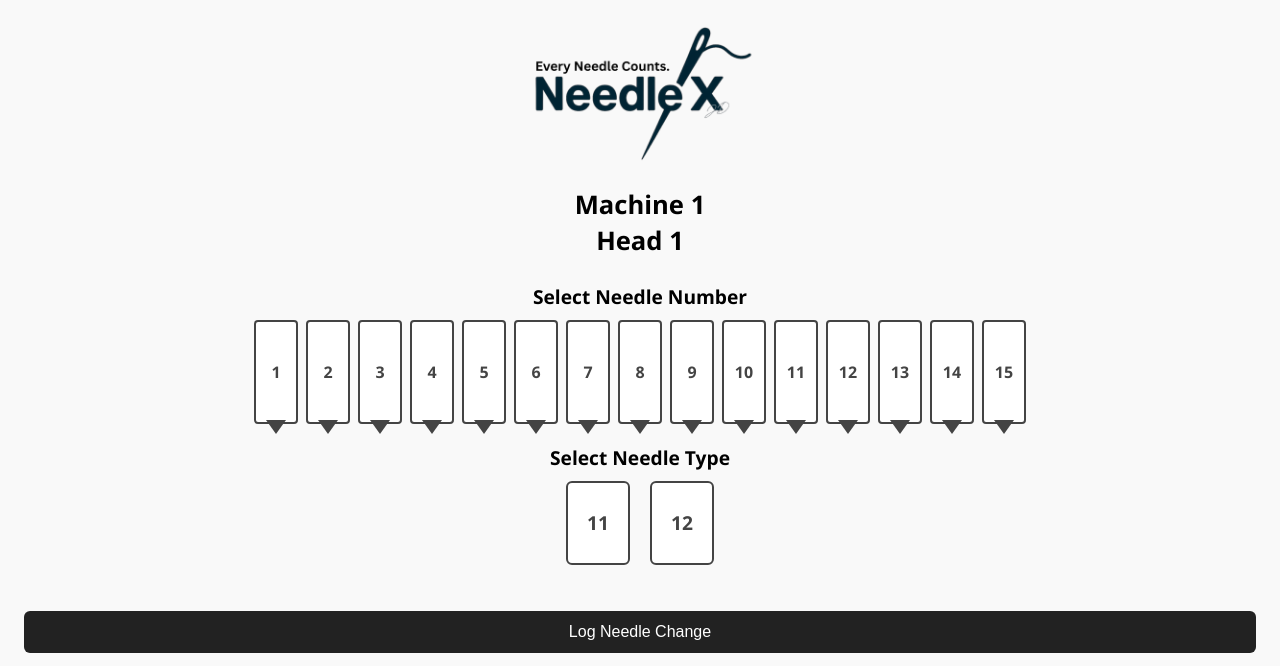
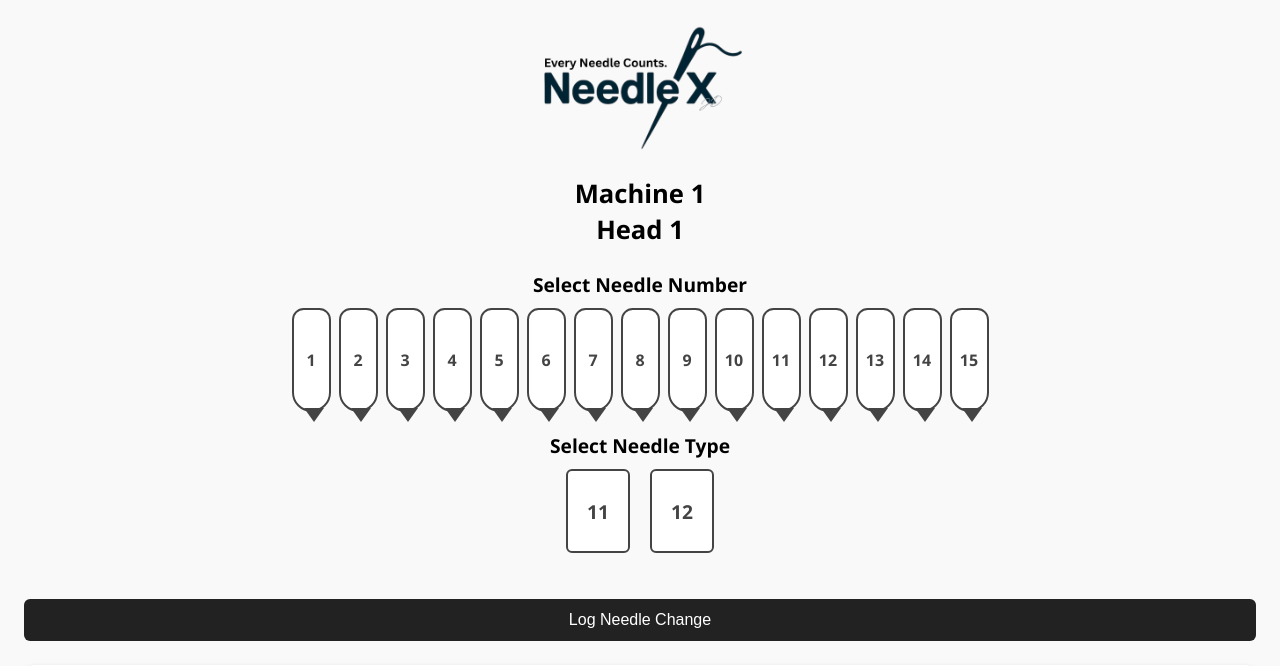
Before and after one commit to gigtarget/needlex, a Flask app: page /head/1/1 in a window 1280 px wide. Shown: the top 666 px of the page. Run offline with Flask 3, Linux system fonts and the light colour scheme; data that the repository does not hold is empty.

Commit message:
Update head_view.html

```diff
--- a/app/templates/head_view.html
+++ b/app/templates/head_view.html
@@ -12,7 +12,7 @@
     }
 
     .logo {
-      width: 240px;
+      width: 220px;
       margin-bottom: 20px;
     }
 
@@ -42,11 +42,14 @@
     }
 
     .needle {
-      width: 40px;
+      width: 35px;
       height: 100px;
       background: white;
       border: 2px solid #444;
-      border-radius: 4px;
+      border-top-left-radius: 15px;
+      border-top-right-radius: 15px;
+      border-bottom-left-radius: 25px;
+      border-bottom-right-radius: 25px;
       position: relative;
       cursor: pointer;
       display: flex;
```
